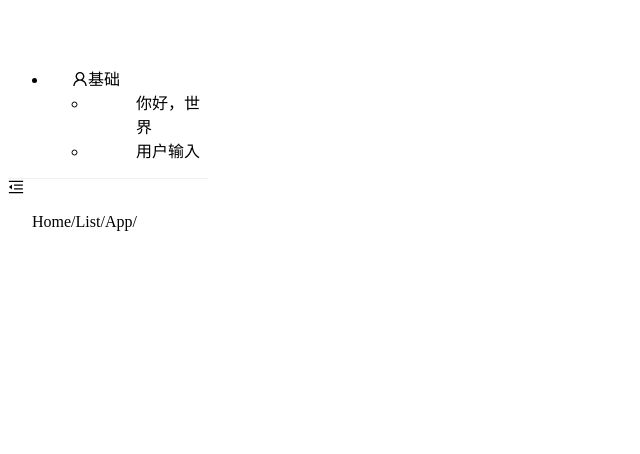
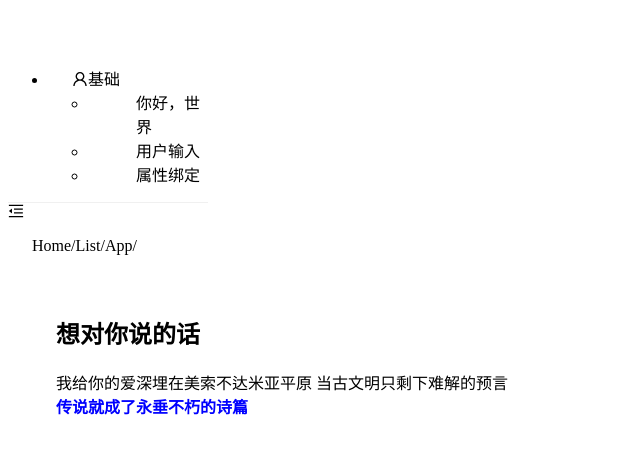
Before and after one commit to Formulaaa/vueplay, a Vue app: page /home/attr-bind in a window 1280 px wide. Shown: the top 454 px of the page, without its empty margins (0-640 px from the left). Built offline with nearby package versions, Linux system fonts and the light colour scheme.

Commit message:
完成属性绑定页面

```diff
--- a/components.d.ts
+++ b/components.d.ts
@@ -20,6 +20,9 @@ declare module '@vue/runtime-core' {
     AMenuItem: typeof import('ant-design-vue/es')['MenuItem']
     ASpace: typeof import('ant-design-vue/es')['Space']
     ASubMenu: typeof import('ant-design-vue/es')['SubMenu']
+    ATypography: typeof import('ant-design-vue/es')['Typography']
+    ATypographyParagraph: typeof import('ant-design-vue/es')['TypographyParagraph']
+    ATypographyText: typeof import('ant-design-vue/es')['TypographyText']
     ATypographyTitle: typeof import('ant-design-vue/es')['TypographyTitle']
     HelloWorld: typeof import('./src/components/HelloWorld.vue')['default']
     IconCommunity: typeof import('./src/components/icons/IconCommunity.vue')['default']
--- a/src/layout/SiderBar/Menu/SideMenu.vue
+++ b/src/layout/SiderBar/Menu/SideMenu.vue
@@ -4,7 +4,7 @@
  * @Author: congsir
  * @Date: 2022-09-16 19:02:46
  * @LastEditors: Please set LastEditors
- * @LastEditTime: 2022-09-17 12:21:02
+ * @LastEditTime: 2022-09-17 15:52:15
 -->
 <template>
     <a-menu v-model:selectedKeys="selectedKeys" v-model:openKeys="openKeys" mode="inline"
@@ -16,7 +16,7 @@
 </template>
 
 <script setup lang="ts">
-import { ref, computed } from "vue"
+import { computed } from "vue"
 import { useRouter } from 'vue-router'
 import SideSubMenu from './SideSubMenu.vue'
 // 声明Vue Router的两个对象
--- a/src/router/index.ts
+++ b/src/router/index.ts
@@ -4,7 +4,7 @@
  * @Author: congsir
  * @Date: 2022-09-09 11:52:35
  * @LastEditors: Please set LastEditors
- * @LastEditTime: 2022-09-17 12:07:25
+ * @LastEditTime: 2022-09-17 15:56:29
  */
 import { createRouter, createWebHistory } from "vue-router";
 import HelloWorldVue from "@/views/basic/HelloWorld.vue";
@@ -14,8 +14,8 @@ const router = createRouter({
   history: createWebHistory(import.meta.env.BASE_URL),
   routes: [
     {
-      path: '/',
-      redirect:'/home/hello-world'
+      path: "/",
+      redirect: "/home/hello-world",
     },
     {
       path: "/home",
@@ -34,6 +34,11 @@ const router = createRouter({
           name: "用户输入",
           component: () => import("@/views/basic/UserInput.vue"),
         },
+        {
+          path: "attr-bind",
+          name: "属性绑定",
+          component: () => import("@/views/basic/AttributeBind.vue"),
+        },
       ],
     },
   ],
--- /dev/null
+++ b/src/views/basic/AttributeBind.vue
@@ -0,0 +1,44 @@
+<!--
+ * @Descripttion:
+ * @version:
+ * @Author: congsir
+ * @Date: 2022-09-17 15:26:06
+ * @LastEditors: Please set LastEditors
+ * @LastEditTime: 2022-09-17 16:26:02
+-->
+<template>
+    <a-typography>
+        <a-typography-title :level="2" :title="message">
+            想对你说的话
+        </a-typography-title>
+        <a-typography-paragraph :class="{red:isRed}" @click="toggleRed">
+            我给你的爱深埋在美索不达米亚平原 当古文明只剩下难解的预言
+        </a-typography-paragraph>
+        <a-typography @click="toggleColor">
+            <a-typography-text strong :style="{color}">
+                传说就成了永垂不朽的诗篇
+            </a-typography-text>
+        </a-typography>
+    </a-typography>
+</template>
+
+<script setup lang="ts">
+import { ref } from 'vue';
+const message = ref<string>("Hello World");
+const isRed = ref<boolean>(false);
+const color = ref<string>("blue");
+
+function toggleRed() {
+    isRed.value = !isRed.value;
+}
+function toggleColor() {
+    color.value = color.value === 'blue' ? 'green' : 'blue';
+}
+
+</script>
+
+<style scoped>
+.red {
+    color: red;
+}
+</style>
--- a/src/views/basic/HelloWorld.vue
+++ b/src/views/basic/HelloWorld.vue
@@ -4,10 +4,10 @@
  * @Author: congsir
  * @Date: 2022-09-13 17:55:07
  * @LastEditors: Please set LastEditors
- * @LastEditTime: 2022-09-16 18:06:32
+ * @LastEditTime: 2022-09-17 16:26:32
 -->
 <template>
-    <a-typography-title>{{message}}</a-typography-title>
+    <a-typography-title :level="2">{{message}}</a-typography-title>
 </template>
 
 <script setup lang="ts">
```
